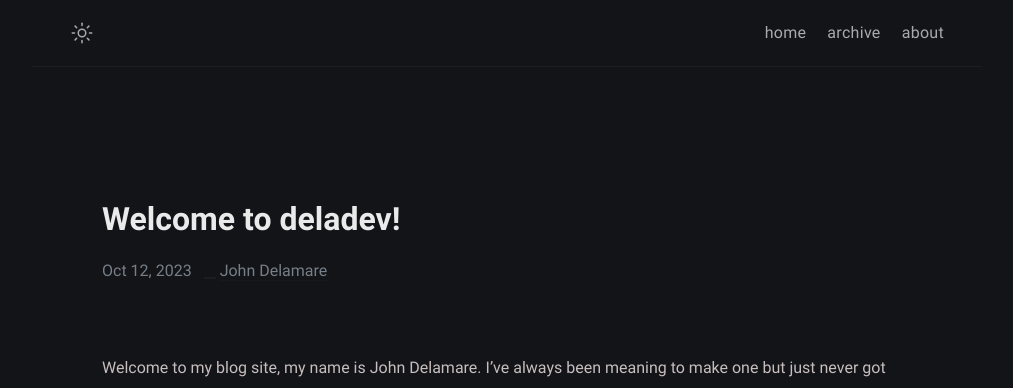
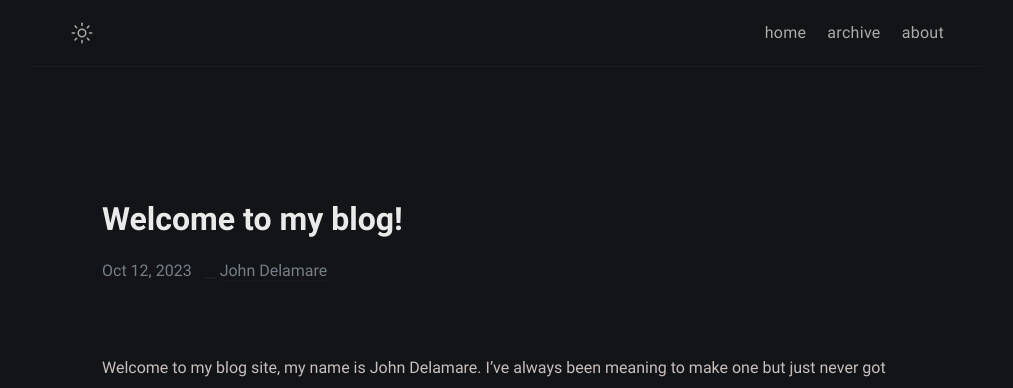
Before and after one commit to jdelgit/jdelgit.github.io, a Jekyll site: the page built from _posts/2023-10-12-welcome-to-my-blog.md, in a window 1280 px wide. Shown: the top 388 px of the page, without its empty margins (133-1146 px from the left). Built offline with Jekyll 4.4.1, drawn with Linux system fonts in a browser that asks for light colours.

Commit message:
Rename post (#1) Co-authored-by: deladev <deladev@protonmail.com> Co-committed-by: deladev <deladev@protonmail.com>

```diff
--- a/_posts/2023-10-12-welcome-to-myblog.md
+++ b/_posts/2023-10-12-welcome-to-my-blog.md
@@ -1,6 +1,6 @@
 ---
 layout: post
-title:  "Welcome to deladev!"
+title:  "Welcome to my blog!"
 date:   2023-10-12 17:30:00 +0200
 categories: ["intro","first post"]
 ---
```
